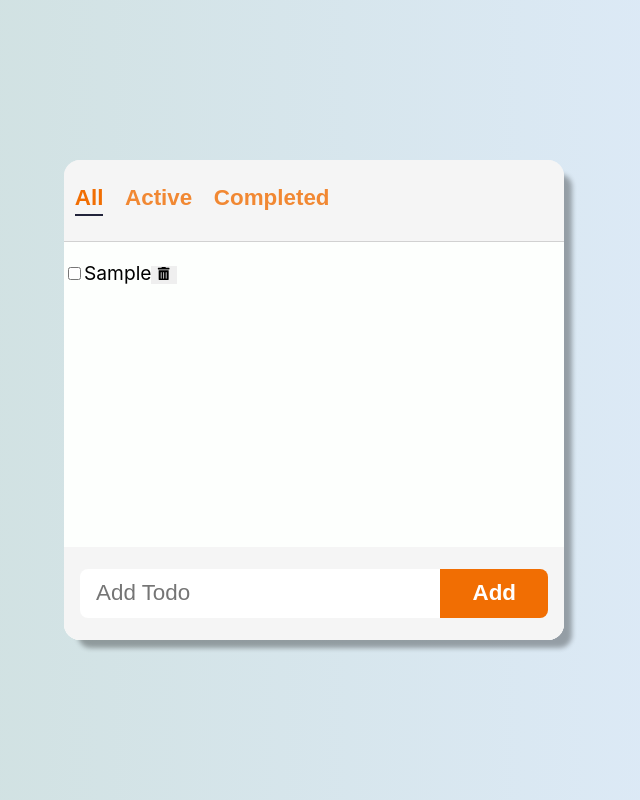
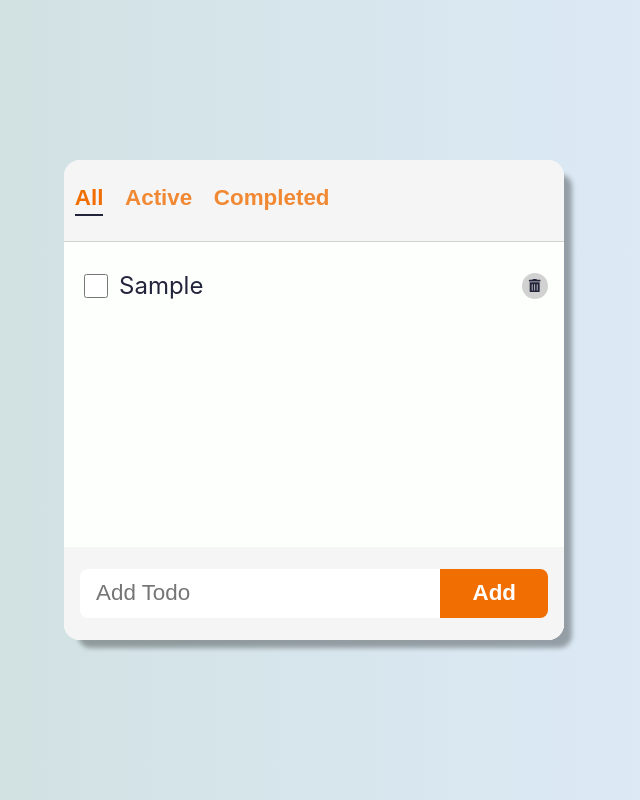
Before and after one commit to GCgang/react-study, a React (Create React App) app: page / in a window 1280 px wide. Both pictures are taken after typing "Sample" into the empty fields and a click on the button "Add". Shown: the whole page, without its empty margins (326-966 px from the left). Built offline with nearby package versions, Linux system fonts and the light colour scheme; the HTML template or start-up script is replaced by a standard one.

Commit message:
Feat: css-todo item

```diff
--- a/src/components/Todo/Todo.jsx
+++ b/src/components/Todo/Todo.jsx
@@ -1,26 +1,31 @@
-import { FaTrashAlt } from 'react-icons/fa';
-
+import { FaTrashAlt } from "react-icons/fa";
+import styles from "./Todo.module.css";
 export default function Todo({ todo, onUpdate, onDelete }) {
   const { text, status } = todo;
   const handleChange = (e) => {
-    const status = e.target.checked ? 'completed' : 'active';
+    const status = e.target.checked ? "completed" : "active";
     onUpdate({ ...todo, status });
   };
   const handelClick = () => {
     onDelete(todo);
   };
   return (
-    <li>
+    <li className={styles.todo}>
       <input
+        className={styles.checkbox}
         type="checkbox"
         id="checkbox"
-        checked={status === 'completed'}
+        checked={status === "completed"}
         onChange={handleChange}
       />
-      <label htmlFor="checkbox">{text}</label>
-      <button onClick={handelClick}>
-        <FaTrashAlt />
-      </button>
+      <label htmlFor="checkbox" className={styles.text}>
+        {text}
+      </label>
+      <span className={styles.icon}>
+        <button onClick={handelClick} className={styles.button}>
+          <FaTrashAlt />
+        </button>
+      </span>
     </li>
   );
 }
--- a/src/components/Todo/Todo.module.css
+++ b/src/components/Todo/Todo.module.css
@@ -0,0 +1,37 @@
+.todo {
+  display: flex;
+  justify-content: space-between;
+  align-items: center;
+  padding: 0.5rem 1rem;
+  margin: 0.1rem 0;
+  color: var(--color-text);
+}
+
+.checkbox {
+  width: 1.5rem;
+  height: 1.5rem;
+}
+
+.text {
+  flex: 1 0 0%;
+  margin-left: 0.5rem;
+  font-size: 1.5rem;
+}
+
+.icon {
+  width: 26px;
+  height: 26px;
+  background-color: var(--color-grey);
+  border-radius: 100%;
+  transition: all 150ms ease-out;
+}
+
+.icon:hover {
+  background-color: var(--color-accent);
+  transform: rotate(15deg) scale(1.2);
+}
+
+.button {
+  color: var(--color-text);
+  background-color: transparent;
+}
--- a/src/components/TodoList/TodoList.module.css
+++ b/src/components/TodoList/TodoList.module.css
@@ -1,5 +1,6 @@
 .container {
   height: 100%;
+  min-height: 0;
   display: flex;
   flex-direction: column;
   background-color: var(--color-bg);
--- a/src/index.css
+++ b/src/index.css
@@ -5,6 +5,7 @@
   --color-text: #22243b;
   --color-accent: #f16e03;
   --color-white: white;
+  --color-scrollbar: #aaa7a7;
 }
 
 body {
@@ -20,6 +21,7 @@
   justify-content: center;
   align-items: center;
   font-size: 1.2rem;
+  accent-color: var(--color-accent);
   background: rgb(205, 196, 255);
   background: rgb(204, 222, 217);
   background: linear-gradient(
@@ -61,3 +63,19 @@
   outline: none;
   border: none;
 }
+
+::-webkit-scrollbar {
+  width: 0.5rem;
+}
+
+::-webkit-scrollbar-track {
+  background-color: var(--color-bg-dark);
+}
+
+::-webkit-scrollbar-thumb {
+  background-color: var(--color-scrollbar);
+}
+
+::-webkit-scrollbar-thumb:hover {
+  background-color: var(--color-accent);
+}
```
